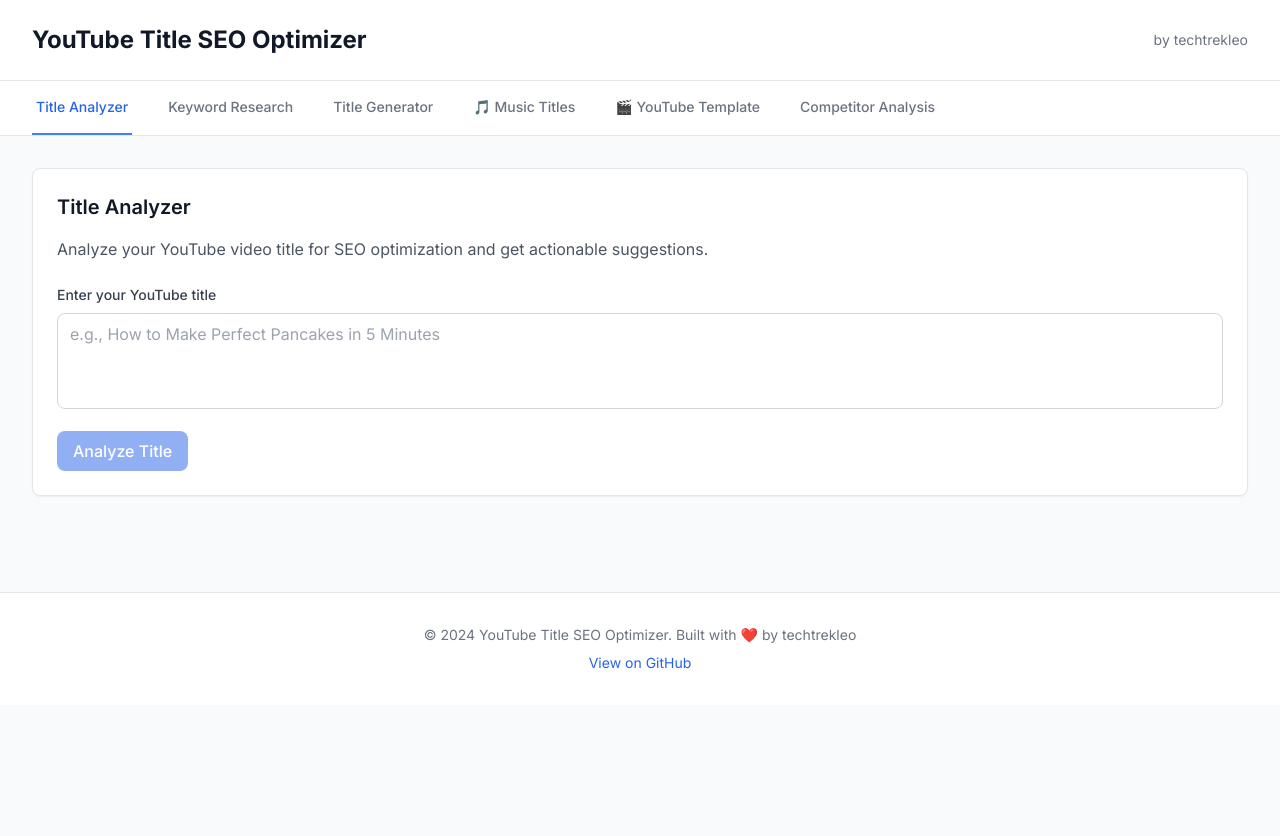
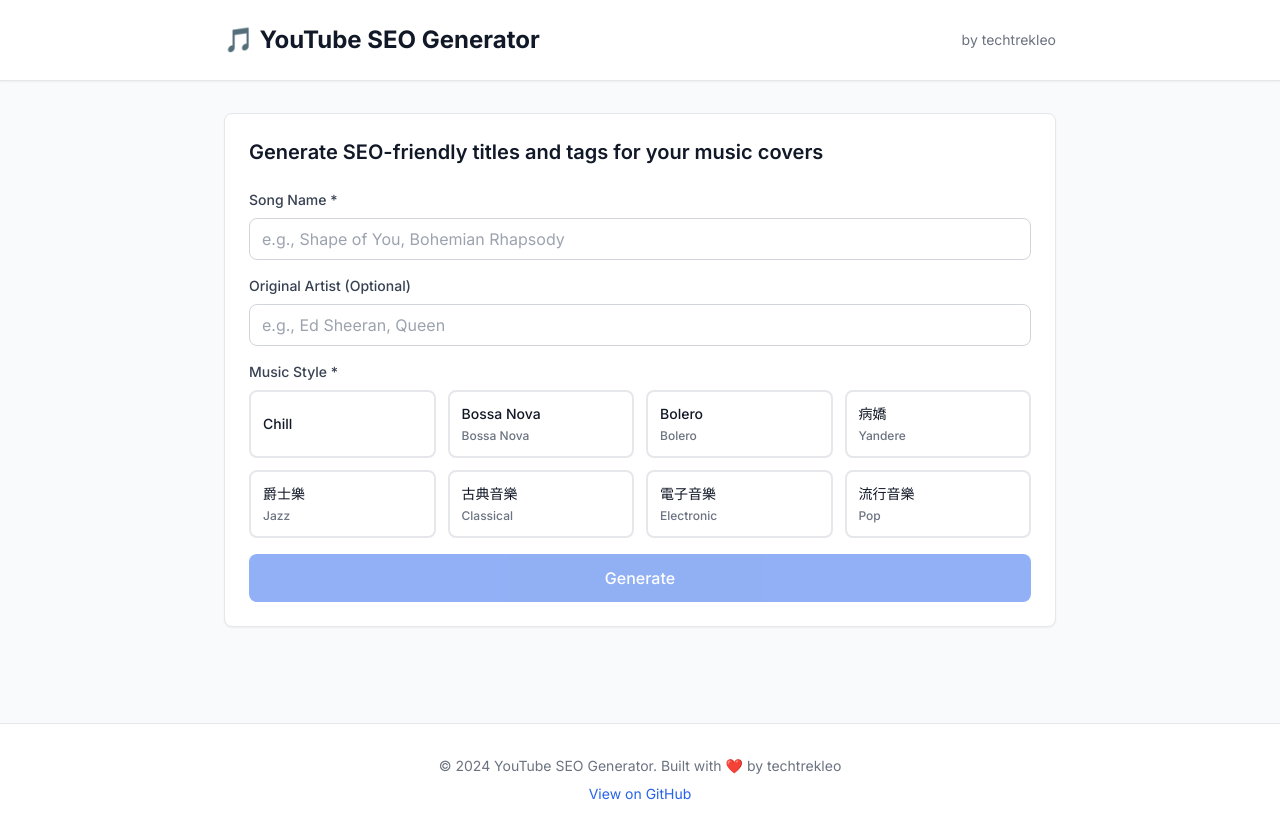
Before and after one commit to techtrekleo/YouTube-Title-SEO, a React (Vite) app: page / in a window 1280 px wide. Before the commit the page ends 800 px from the top, so only its background shows below. Built offline with nearby package versions, Linux system fonts and the light colour scheme.

Commit message:
Simplify to single page: song name, artist, music style, AI-generated SEO content

```diff
--- a/src/App.tsx
+++ b/src/App.tsx
@@ -1,34 +1,70 @@
 import React, { useState } from 'react'
-import TitleAnalyzer from './components/TitleAnalyzer'
-import KeywordResearch from './components/KeywordResearch'
-import TitleGenerator from './components/TitleGenerator'
-import CompetitorAnalysis from './components/CompetitorAnalysis'
-import MusicTitleGenerator from './components/MusicTitleGenerator'
-import YouTubeTemplateGenerator from './components/YouTubeTemplateGenerator'
+import { musicCategories, getMusicCategory } from './utils/musicCategories'
+import { generateYouTubeTemplate } from './utils/youtubeTemplate'
+
+interface SEOContent {
+  title: string
+  description: string
+  tags: string[]
+  score: number
+}
 
 function App() {
-  const [activeTab, setActiveTab] = useState('analyzer')
+  const [songName, setSongName] = useState('')
+  const [artist, setArtist] = useState('')
+  const [selectedStyle, setSelectedStyle] = useState('')
+  const [seoContent, setSeoContent] = useState<SEOContent | null>(null)
+  const [isGenerating, setIsGenerating] = useState(false)
 
-  const tabs = [
-    { id: 'analyzer', name: 'Title Analyzer', component: TitleAnalyzer },
-    { id: 'keywords', name: 'Keyword Research', component: KeywordResearch },
-    { id: 'generator', name: 'Title Generator', component: TitleGenerator },
-    { id: 'music', name: '🎵 Music Titles', component: MusicTitleGenerator },
-    { id: 'template', name: '🎬 YouTube Template', component: YouTubeTemplateGenerator },
-    { id: 'competitor', name: 'Competitor Analysis', component: CompetitorAnalysis },
-  ]
+  const generateSEO = async () => {
+    if (!songName.trim() || !selectedStyle) return
 
-  const ActiveComponent = tabs.find(tab => tab.id === activeTab)?.component || TitleAnalyzer
+    setIsGenerating(true)
+
+    // Simulate AI processing
+    setTimeout(() => {
+      const musicCategory = getMusicCategory(selectedStyle)
+      if (!musicCategory) return
+
+      const template = generateYouTubeTemplate({
+        musicCategory: selectedStyle,
+        topic: songName,
+        artist: artist || undefined,
+        activity: undefined,
+        mood: undefined,
+        year: undefined,
+        language: undefined
+      })
+
+      setSeoContent({
+        title: template.title,
+        description: template.description,
+        tags: template.tags,
+        score: template.score
+      })
+      setIsGenerating(false)
+    }, 2000)
+  }
+
+  const copyToClipboard = (text: string) => {
+    navigator.clipboard.writeText(text)
+  }
+
+  const getScoreColor = (score: number) => {
+    if (score >= 85) return 'text-green-600'
+    if (score >= 75) return 'text-yellow-600'
+    return 'text-red-600'
+  }
 
   return (
     <div className="min-h-screen bg-gray-50">
       {/* Header */}
       <header className="bg-white shadow-sm border-b border-gray-200">
-        <div className="max-w-7xl mx-auto px-4 sm:px-6 lg:px-8">
+        <div className="max-w-4xl mx-auto px-4 sm:px-6 lg:px-8">
           <div className="flex justify-between items-center py-6">
             <div className="flex items-center">
               <h1 className="text-2xl font-bold text-gray-900">
-                YouTube Title SEO Optimizer
+                🎵 YouTube SEO Generator
               </h1>
             </div>
             <div className="flex items-center space-x-4">
@@ -38,43 +74,193 @@
         </div>
       </header>
 
-      {/* Navigation Tabs */}
-      <nav className="bg-white border-b border-gray-200">
-        <div className="max-w-7xl mx-auto px-4 sm:px-6 lg:px-8">
-          <div className="flex space-x-8">
-            {tabs.map((tab) => (
+      {/* Main Content */}
+      <main className="max-w-4xl mx-auto px-4 sm:px-6 lg:px-8 py-8">
+        <div className="space-y-6">
+          {/* Input Form */}
+          <div className="bg-white rounded-lg shadow-sm border border-gray-200 p-6">
+            <h2 className="text-xl font-semibold text-gray-900 mb-6">
+              Generate SEO-friendly titles and tags for your music covers
+            </h2>
+
+            <div className="space-y-4">
+              {/* Song Name */}
+              <div>
+                <label htmlFor="songName" className="block text-sm font-medium text-gray-700 mb-2">
+                  Song Name *
+                </label>
+                <input
+                  id="songName"
+                  type="text"
+                  value={songName}
+                  onChange={(e) => setSongName(e.target.value)}
+                  placeholder="e.g., Shape of You, Bohemian Rhapsody"
+                  className="w-full px-3 py-2 border border-gray-300 rounded-lg focus:outline-none focus:ring-2 focus:ring-blue-500 focus:border-transparent"
+                />
+              </div>
+
+              {/* Artist */}
+              <div>
+                <label htmlFor="artist" className="block text-sm font-medium text-gray-700 mb-2">
+                  Original Artist (Optional)
+                </label>
+                <input
+                  id="artist"
+                  type="text"
+                  value={artist}
+                  onChange={(e) => setArtist(e.target.value)}
+                  placeholder="e.g., Ed Sheeran, Queen"
+                  className="w-full px-3 py-2 border border-gray-300 rounded-lg focus:outline-none focus:ring-2 focus:ring-blue-500 focus:border-transparent"
+                />
+              </div>
+
+              {/* Music Style */}
+              <div>
+                <label className="block text-sm font-medium text-gray-700 mb-2">
+                  Music Style *
+                </label>
+                <div className="grid grid-cols-2 md:grid-cols-4 gap-3">
+                  {musicCategories.map((category) => (
+                    <button
+                      key={category.id}
+                      onClick={() => setSelectedStyle(category.id)}
+                      className={`p-3 rounded-lg border-2 transition-all duration-200 text-left ${
+                        selectedStyle === category.id
+                          ? 'border-blue-500 bg-blue-50 text-blue-700'
+                          : 'border-gray-200 bg-white hover:border-gray-300 hover:bg-gray-50'
+                      }`}
+                    >
+                      <div className="font-medium text-sm">
+                        {category.name}
+                        {category.englishName && (
+                          <span className="block text-xs text-gray-500 mt-1">
+                            {category.englishName}
+                          </span>
+                        )}
+                      </div>
+                    </button>
+                  ))}
+                </div>
+              </div>
+
+              {/* Generate Button */}
               <button
-                key={tab.id}
-                onClick={() => setActiveTab(tab.id)}
-                className={`py-4 px-1 border-b-2 font-medium text-sm ${
-                  activeTab === tab.id
-                    ? 'border-primary-500 text-primary-600'
-                    : 'border-transparent text-gray-500 hover:text-gray-700 hover:border-gray-300'
-                }`}
+                onClick={generateSEO}
+                disabled={!songName.trim() || !selectedStyle || isGenerating}
+                className="w-full bg-blue-600 hover:bg-blue-700 text-white font-medium py-3 px-4 rounded-lg transition-colors duration-200 disabled:opacity-50 disabled:cursor-not-allowed"
               >
-                {tab.name}
+                {isGenerating ? '🤖 AI is generating...' : 'Generate'}
               </button>
-            ))}
+            </div>
           </div>
+
+          {/* Generated SEO Content */}
+          {seoContent && (
+            <div className="space-y-6">
+              {/* Score */}
+              <div className="bg-white rounded-lg shadow-sm border border-gray-200 p-6">
+                <div className="flex items-center justify-between">
+                  <h3 className="text-lg font-semibold text-gray-900">SEO Score</h3>
+                  <span className={`text-3xl font-bold ${getScoreColor(seoContent.score)}`}>
+                    {seoContent.score}/100
+                  </span>
+                </div>
+                <div className="w-full bg-gray-200 rounded-full h-3 mt-2">
+                  <div
+                    className="bg-blue-600 h-3 rounded-full transition-all duration-500"
+                    style={{ width: `${seoContent.score}%` }}
+                  ></div>
+                </div>
+                <p className="text-sm text-gray-600 mt-2">
+                  {seoContent.score >= 85 ? 'Excellent SEO optimization' :
+                   seoContent.score >= 75 ? 'Good SEO potential' : 'Needs improvement'}
+                </p>
+              </div>
+
+              {/* Title */}
+              <div className="bg-white rounded-lg shadow-sm border border-gray-200 p-6">
+                <div className="flex items-center justify-between mb-4">
+                  <h3 className="text-lg font-semibold text-gray-900">Title (標題)</h3>
+                  <button
+                    onClick={() => copyToClipboard(seoContent.title)}
+                    className="bg-gray-200 hover:bg-gray-300 text-gray-800 font-medium py-2 px-4 rounded-lg transition-colors duration-200"
+                  >
+                    Copy Title
+                  </button>
+                </div>
+                <div className="bg-gray-50 p-4 rounded-lg">
+                  <p className="text-lg font-medium text-gray-900">{seoContent.title}</p>
+                  <p className="text-sm text-gray-500 mt-2">
+                    Length: {seoContent.title.length} characters
+                  </p>
+                </div>
+              </div>
+
+              {/* Description */}
+              <div className="bg-white rounded-lg shadow-sm border border-gray-200 p-6">
+                <div className="flex items-center justify-between mb-4">
+                  <h3 className="text-lg font-semibold text-gray-900">Description (歌曲說明)</h3>
+                  <button
+                    onClick={() => copyToClipboard(seoContent.description)}
+                    className="bg-gray-200 hover:bg-gray-300 text-gray-800 font-medium py-2 px-4 rounded-lg transition-colors duration-200"
+                  >
+                    Copy Description
+                  </button>
+                </div>
+                <div className="bg-gray-50 p-4 rounded-lg">
+                  <pre className="whitespace-pre-wrap text-sm text-gray-900 font-sans">{seoContent.description}</pre>
+                  <p className="text-sm text-gray-500 mt-2">
+                    Length: {seoContent.description.length} characters
+                  </p>
+                </div>
+              </div>
+
+              {/* Tags */}
+              <div className="bg-white rounded-lg shadow-sm border border-gray-200 p-6">
+                <div className="flex items-center justify-between mb-4">
+                  <h3 className="text-lg font-semibold text-gray-900">Tags (標籤)</h3>
+                  <button
+                    onClick={() => copyToClipboard(seoContent.tags.join(', '))}
+                    className="bg-gray-200 hover:bg-gray-300 text-gray-800 font-medium py-2 px-4 rounded-lg transition-colors duration-200"
+                  >
+                    Copy Tags
+                  </button>
+                </div>
+                <div className="bg-gray-50 p-4 rounded-lg">
+                  <div className="flex flex-wrap gap-2 mb-3">
+                    {seoContent.tags.map((tag, index) => (
+                      <span
+                        key={index}
+                        className="px-3 py-1 bg-blue-100 text-blue-800 text-sm rounded-full"
+                      >
+                        {tag}
+                      </span>
+                    ))}
+                  </div>
+                  <p className="text-sm text-gray-600">
+                    Tags with comma separator: {seoContent.tags.join(', ')}
+                  </p>
+                  <p className="text-sm text-gray-500 mt-2">
+                    Total tags: {seoContent.tags.length} (YouTube recommends max 15)
+                  </p>
+                </div>
+              </div>
+            </div>
+          )}
         </div>
-      </nav>
-
-      {/* Main Content */}
-      <main className="max-w-7xl mx-auto px-4 sm:px-6 lg:px-8 py-8">
-        <ActiveComponent />
       </main>
 
       {/* Footer */}
       <footer className="bg-white border-t border-gray-200 mt-16">
-        <div className="max-w-7xl mx-auto px-4 sm:px-6 lg:px-8 py-8">
+        <div className="max-w-4xl mx-auto px-4 sm:px-6 lg:px-8 py-8">
           <div className="text-center text-gray-500 text-sm">
-            <p>© 2024 YouTube Title SEO Optimizer. Built with ❤️ by techtrekleo</p>
+            <p>© 2024 YouTube SEO Generator. Built with ❤️ by techtrekleo</p>
             <p className="mt-2">
               <a
                 href="https://github.com/techtrekleo/YouTube-Title-SEO"
                 target="_blank"
                 rel="noopener noreferrer"
-                className="text-primary-600 hover:text-primary-700"
+                className="text-blue-600 hover:text-blue-700"
               >
                 View on GitHub
               </a>
```
